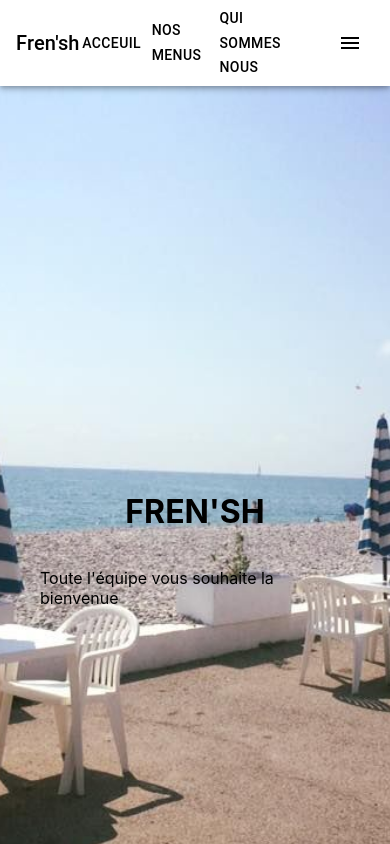
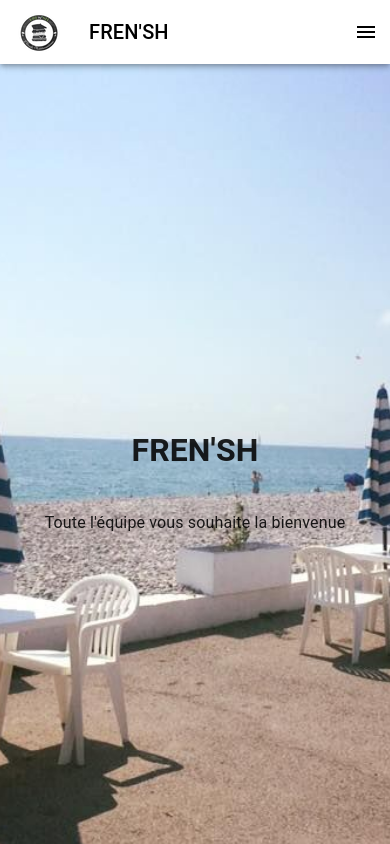
Before and after one commit to MikeMor-fr/frensh-web-site, a React (Create React App) app: page / in a window 390 px wide. Shown: the top 844 px of the page. Built offline with nearby package versions, Linux system fonts and the light colour scheme.

Commit message:
responsive navbar

```diff
--- a/src/App.tsx
+++ b/src/App.tsx
@@ -8,8 +8,8 @@
 function App() {
   return (
     <div className='App'>
-      <NavBar />
       <Router>
+        <NavBar />
         <Switch>
           <Route path='/about' component={About} />
           <Route path='/menus' component={Menus} />
--- a/src/components/NavBar/NavBar.tsx
+++ b/src/components/NavBar/NavBar.tsx
@@ -1,20 +1,179 @@
-import AppBar from "@mui/material/AppBar";
+import * as React from "react";
+import { styled, useTheme } from "@mui/material/styles";
 import Box from "@mui/material/Box";
+import Drawer from "@mui/material/Drawer";
+import MuiAppBar, { AppBarProps as MuiAppBarProps } from "@mui/material/AppBar";
 import Toolbar from "@mui/material/Toolbar";
+import CssBaseline from "@mui/material/CssBaseline";
+import List from "@mui/material/List";
 import Typography from "@mui/material/Typography";
-import Button from "@mui/material/Button";
+import Divider from "@mui/material/Divider";
 import IconButton from "@mui/material/IconButton";
 import MenuIcon from "@mui/icons-material/Menu";
+import ChevronLeftIcon from "@mui/icons-material/ChevronLeft";
+import ChevronRightIcon from "@mui/icons-material/ChevronRight";
+import ListItem from "@mui/material/ListItem";
+import { Button } from "@mui/material";
+import useMediaQuery from "@mui/material/useMediaQuery";
 
 import "./NavBar.scss";
+import logoImg from "../../assets/frensh_logo.jpg";
 
-export default function ButtonAppBar() {
-  return (
-    <Box sx={{ flexGrow: 1 }}>
-      <AppBar position='sticky' className='app-bar'>
+const drawerWidth = 240;
+
+const Main = styled("main", { shouldForwardProp: (prop) => prop !== "open" })<{
+  open?: boolean;
+}>(({ theme, open }) => ({
+  flexGrow: 1,
+  transition: theme.transitions.create("margin", {
+    easing: theme.transitions.easing.sharp,
+    duration: theme.transitions.duration.leavingScreen,
+  }),
+  marginRight: -drawerWidth,
+  ...(open && {
+    transition: theme.transitions.create("margin", {
+      easing: theme.transitions.easing.easeOut,
+      duration: theme.transitions.duration.enteringScreen,
+    }),
+    marginRight: 0,
+  }),
+}));
+
+interface AppBarProps extends MuiAppBarProps {
+  open?: boolean;
+}
+
+const AppBar = styled(MuiAppBar, {
+  shouldForwardProp: (prop) => prop !== "open",
+})<AppBarProps>(({ theme, open }) => ({
+  transition: theme.transitions.create(["margin", "width"], {
+    easing: theme.transitions.easing.sharp,
+    duration: theme.transitions.duration.leavingScreen,
+  }),
+  backgroundColor: "white",
+  color: "black",
+  ...(open && {
+    width: `calc(100% - ${drawerWidth}px)`,
+    transition: theme.transitions.create(["margin", "width"], {
+      easing: theme.transitions.easing.easeOut,
+      duration: theme.transitions.duration.enteringScreen,
+    }),
+    marginRight: drawerWidth,
+    backgroundColor: "white",
+  }),
+}));
+
+const DrawerHeader = styled("div")(({ theme }) => ({
+  display: "flex",
+  alignItems: "center",
+  padding: theme.spacing(0, 1),
+  // necessary for content to be below app bar
+  ...theme.mixins.toolbar,
+  justifyContent: "flex-start",
+}));
+
+export default function PersistentDrawerRight(): JSX.Element {
+  const theme = useTheme();
+  const [open, setOpen] = React.useState(false);
+
+  const handleDrawerOpen = () => {
+    setOpen(true);
+  };
+
+  const handleDrawerClose = () => {
+    setOpen(false);
+  };
+
+  const mobileScreen = useMediaQuery(theme.breakpoints.down("md"));
+
+  if (mobileScreen) {
+    return (
+      <Box sx={{ display: "flex" }}>
+        <CssBaseline />
+        <AppBar position='fixed' open={open}>
+          <Toolbar>
+            <IconButton
+              size='large'
+              edge='start'
+              color='inherit'
+              aria-label='menu'
+              sx={{ mr: 2 }}
+            >
+              <img src={logoImg} alt="fren'sh" />
+            </IconButton>
+            <Typography
+              variant='h6'
+              noWrap
+              sx={{ flexGrow: 1 }}
+              component='div'
+            >
+              FREN'SH
+            </Typography>
+            <IconButton
+              color='inherit'
+              aria-label='open drawer'
+              edge='end'
+              onClick={handleDrawerOpen}
+              sx={{ ...(open && { display: "none" }) }}
+            >
+              <MenuIcon />
+            </IconButton>
+          </Toolbar>
+        </AppBar>
+        <Main open={open}>
+          <DrawerHeader />
+        </Main>
+        <Drawer
+          sx={{
+            width: drawerWidth,
+            flexShrink: 0,
+            "& .MuiDrawer-paper": {
+              width: drawerWidth,
+            },
+          }}
+          variant='persistent'
+          anchor='right'
+          open={open}
+        >
+          <DrawerHeader>
+            <IconButton onClick={handleDrawerClose}>
+              {theme.direction === "rtl" ? (
+                <ChevronLeftIcon />
+              ) : (
+                <ChevronRightIcon />
+              )}
+            </IconButton>
+          </DrawerHeader>
+          <Divider />
+          <List>
+            {["Acceuil", "Nos Menus", "A Propos", "Contacts"].map(
+              (text, index) => (
+                <ListItem>
+                  <Button href='/' color='inherit'>
+                    {text}
+                  </Button>
+                </ListItem>
+              )
+            )}
+          </List>
+        </Drawer>
+      </Box>
+    );
+  } else {
+    return (
+      <AppBar position='fixed' className='app-bar'>
         <Toolbar>
-          <Typography variant='h6' component='div' sx={{ flexGrow: 2 }}>
-            Fren'sh
+          <IconButton
+            size='large'
+            edge='start'
+            color='inherit'
+            aria-label='menu'
+            sx={{ mr: 2 }}
+          >
+            <img src={logoImg} alt="fren'sh" />
+          </IconButton>
+          <Typography variant='h6' component='div' sx={{ flexGrow: 1 }}>
+            FREN'SH
           </Typography>
           <Button href='/' color='inherit'>
             Acceuil
@@ -23,19 +182,10 @@
             Nos menus
           </Button>
           <Button href='/about' color='inherit'>
-            Qui sommes nous
+            A propos
           </Button>
-          <IconButton
-            size='large'
-            edge='start'
-            color='inherit'
-            aria-label='menu'
-            sx={{ ml: 2 }}
-          >
-            <MenuIcon />
-          </IconButton>
         </Toolbar>
       </AppBar>
-    </Box>
-  );
+    );
+  }
 }
```
Also changed, not shown: src/assets/frensh_logo.jpg (added).
